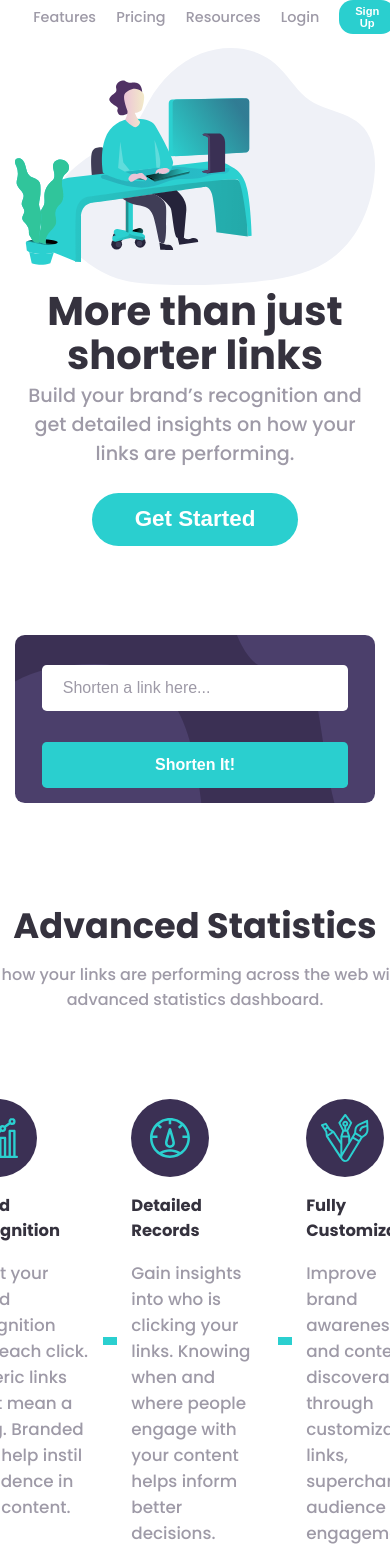
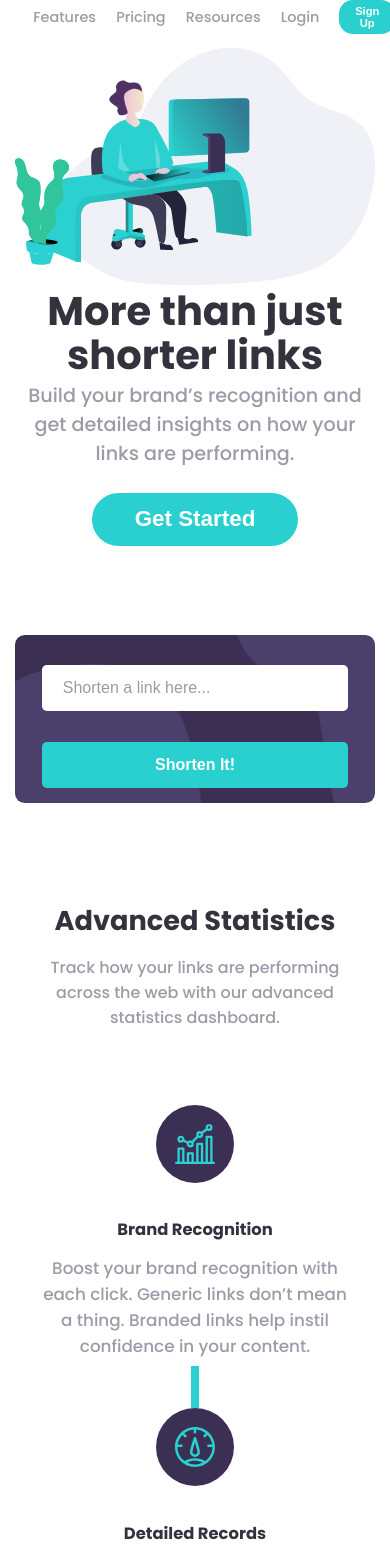
Before and after one commit to LenyPython/URL-shortening-API-landing-page, a React (Create React App) app: page / in a window 390 px wide. Shown: the top 1563 px of the page. Built offline with nearby package versions, Linux system fonts and the light colour scheme.

Commit message:
Added resposivness to statistics section. Removed body font-size change on width size from App.scss.

```diff
--- a/src/components/stats/stats.css
+++ b/src/components/stats/stats.css
@@ -1,19 +1,19 @@
 #statistics {
-  background: linear-gradient(0deg, transparent 40%, var(--primary-cyan) 40% 41%, transparent 41%);
   display: flex;
-  flex-flow: column;
+  flex-direction: column;
   justify-content: center;
   align-items: center;
 }
 
 .title {
-  width: 500px;
+  max-width: 500px;
+  background: white;
   display: flex;
-  flex-flow: column;
+  flex-direction: column;
   align-items: center;
 }
 .title h2, .title p {
-  margin: 0.2em;
+  margin: 0.3em;
   text-align: center;
 }
 .title h2 {
@@ -24,23 +24,21 @@
 }
 
 .stats-description {
+  background: linear-gradient(0deg, transparent 48%, var(--primary-cyan) 48% 50%, transparent 50%);
   margin: 5em 0;
   display: flex;
   align-items: center;
-  min-height: 400px;
+  min-height: 500px;
 }
 .stats-description .img-wrapper {
-  position: relative;
+  display: flex;
+  align-items: center;
+  justify-content: center;
   width: 50px;
   height: 50px;
   background: var(--primary-dark-violet);
   border-radius: 50%;
   padding: 1em;
-}
-.stats-description .img-wrapper img {
-  position: absolute;
-  margin: auto;
-  inset: 0;
 }
 .stats-description div:first-child {
   margin-right: 1em;
@@ -58,4 +56,38 @@
   font-size: 1.05rem;
 }
 
+@media (max-width: 1100px) {
+  .title {
+    width: 90%;
+  }
+  .title h2 {
+    font-size: 1.7rem;
+  }
+
+  .stats-description {
+    background: linear-gradient(90deg, transparent 49%, var(--primary-cyan) 49% 51%, transparent 51%);
+    flex-direction: column;
+    justify-content: center;
+    text-align: center;
+  }
+  .stats-description div:first-child, .stats-description div:last-child {
+    align-self: unset;
+    margin: unset;
+  }
+  .stats-description div {
+    display: flex;
+    flex-direction: column;
+    align-items: center;
+    width: 85%;
+    margin: 3em 0;
+    padding: 0;
+  }
+  .stats-description div .img-wrapper {
+    margin: 0 0 2em;
+  }
+  .stats-description div h3, .stats-description div p {
+    margin: 0.4em 0;
+  }
+}
+
 /*# sourceMappingURL=stats.css.map */
--- a/src/components/stats/stats.scss
+++ b/src/components/stats/stats.scss
@@ -1,20 +1,17 @@
 #statistics {
-	background: linear-gradient(0deg,
-						transparent 40%,
-						var(--primary-cyan) 40% 41%,
-						transparent 41%);
 	display: flex;
-	flex-flow: column;
+	flex-direction: column;
 	justify-content: center;
 	align-items: center;
 }
 .title {
-	width: 500px;
+	max-width: 500px;
+	background: white;
 	display: flex;
-	flex-flow: column;
+	flex-direction: column;
 	align-items: center;
 	h2, p {
-		margin: .2em;
+		margin: .3em;
 		text-align: center;
 	}
 	h2 {
@@ -25,22 +22,23 @@
 	}
 }
 .stats-description {
+	background: linear-gradient(0deg,
+						transparent 48%,
+						var(--primary-cyan) 48% 50%,
+						transparent 50%);
 	margin: 5em 0;
 	display: flex;
 	align-items: center;
-	min-height: 400px;
+	min-height: 500px;
 	.img-wrapper {
-		position: relative;
+		display: flex;
+		align-items: center;
+		justify-content: center;
 		width: 50px;
 		height: 50px;
 		background: var(--primary-dark-violet);
 		border-radius: 50%;
 		padding: 1em;
-		img {
-			position: absolute;
-			margin: auto;
-			inset: 0;
-		}
 	}
 	div:first-child {
 		margin-right: 1em;
@@ -58,3 +56,37 @@
 		}
 	}
 }
+@media(max-width: 1100px) {
+.title {
+	width: 90%;
+	h2 {
+		font-size: 1.7rem;
+	}
+	}
+.stats-description {
+	background: linear-gradient(90deg,
+						transparent 49%,
+						var(--primary-cyan) 49% 51%,
+						transparent 51%);
+	flex-direction: column;
+	justify-content: center;
+	text-align: center;
+	div:first-child, div:last-child {
+		align-self: unset;
+		margin: unset;
+		}
+	div {
+		display: flex;
+		flex-direction: column;
+		align-items: center;
+		width: 85%;
+		margin: 3em 0;
+		padding: 0;
+		.img-wrapper {
+			margin: 0 0 2em;
+		}
+		h3, p {
+			margin: .4em 0;
+		}
+	}
+}}
```
